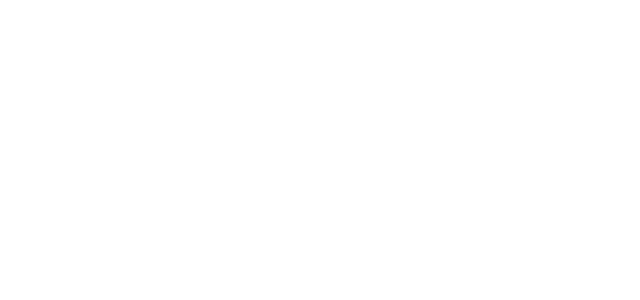
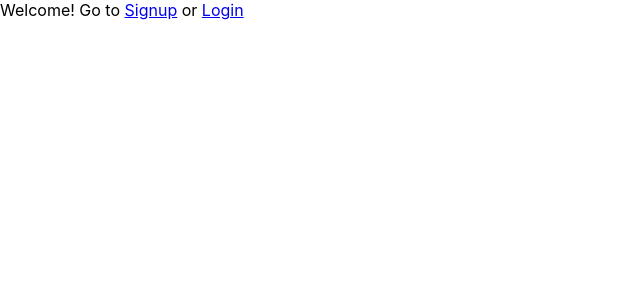
Before and after one commit to NITHINCS2004/book-management-app, a React (Create React App) app: page / in a window 1280 px wide. Before the commit this address had no page. Shown: the top 300 px of the page, without its empty margins (0-640 px from the left). Built offline with nearby package versions, Linux system fonts and the light colour scheme.

Commit message:
Your update message here

```diff
--- a/src/App.js
+++ b/src/App.js
@@ -32,6 +32,7 @@
   return (
     <BrowserRouter>
       <Routes>
+       <Route path="/" element={<div>Welcome! Go to <a href="/signup">Signup</a> or <a href="/login">Login</a></div>} />
         <Route path="/signup" element={<SignUpPage />} />
         <Route path="/login" element={<LoginPage />} />
         <Route path="/admin-dashboard" element={<AdminDashboard />} />
```
